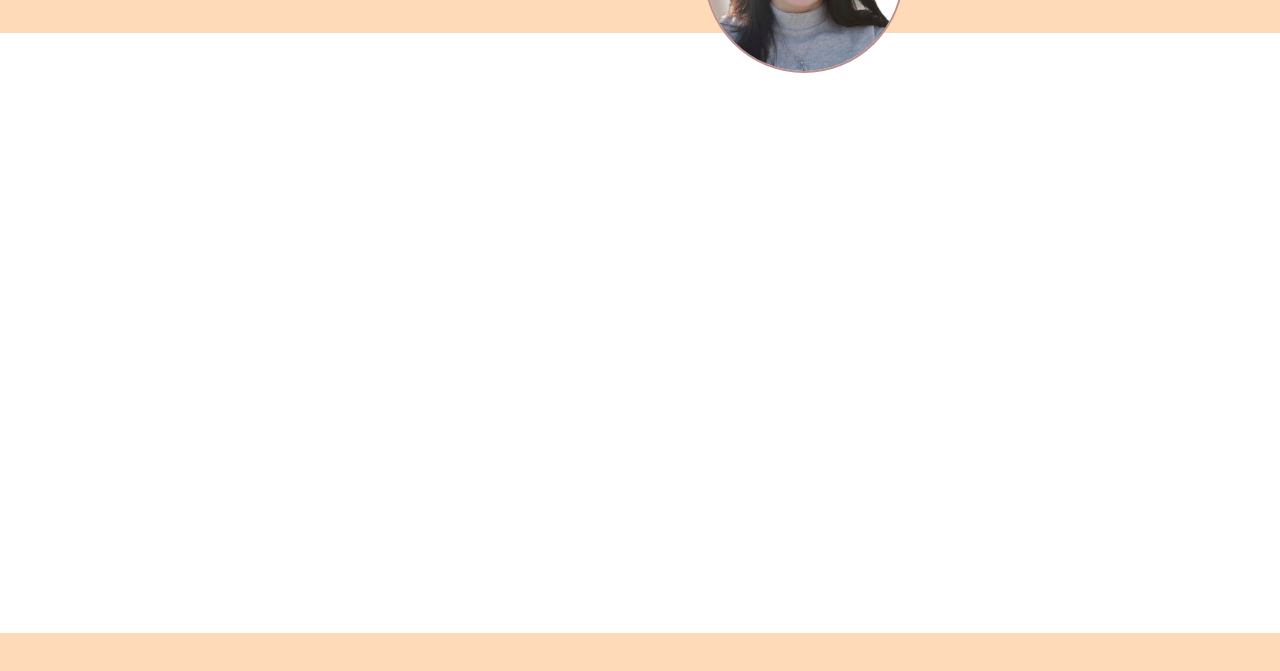
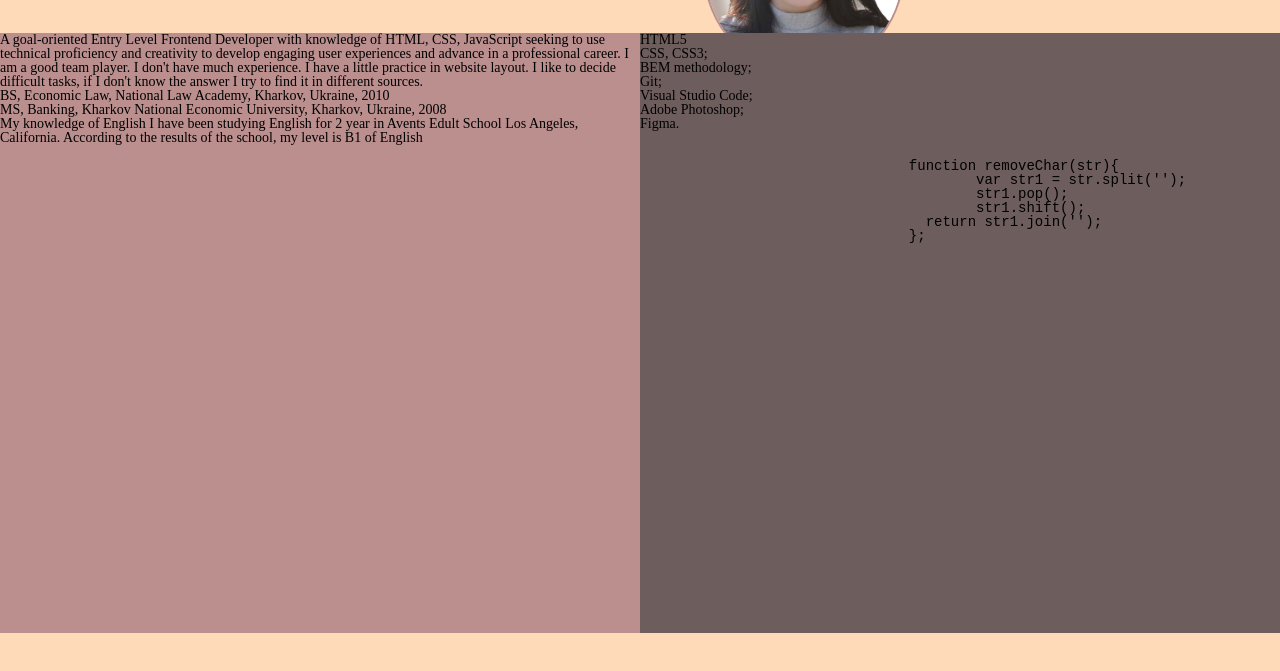
Before and after one commit to Ulpivov/rsschool-cv, a plain HTML site: page index.html in a window 1280 px wide. Shown: the part 127-798 px from the top of the page. Drawn offline with Linux system fonts and the light colour scheme.

Commit message:
feat: add basic page layout

```diff
--- a/index.html
+++ b/index.html
@@ -21,8 +21,52 @@
 			<img src="Ava.jpg" alt="photo" class="ava">
 		</div>
 	</header>
-	<main class="main"></main>
-	<footer class="footer"></footer>
+	<main class="main">
+		<section class="about">
+			<div class="summury">A goal-oriented Entry Level Frontend Developer with knowledge of HTML, CSS, JavaScript
+				seeking to use technical proficiency and creativity to develop engaging user experiences and advance in a
+				professional career.
+				I am a good team player. I don't have much experience. I have a little practice in website layout. I like to
+				decide difficult tasks, if I don't know the answer I try to find it in different sources.
+			</div>
+			<div class="education">
+				<ul class="eduction__list">
+					<li class="education__item">BS, Economic Law, National Law Academy, Kharkov, Ukraine, 2010</li>
+					<li class="education__item">MS, Banking, Kharkov National Economic University, Kharkov, Ukraine, 2008
+					</li>
+				</ul>
+			</div>
+			<div class="english">My knowledge of English I have been studying English for 2 year in Avents Edult School Los
+				Angeles, California. According to the results of the school, my level is B1 of English</div>
+		</section>
+		<section class="skills">
+			<ul class="skills__list">
+				<li class="skills__item">HTML5</li>
+				<li class="skills__item">CSS, CSS3;</li>
+				<li class="skills__item">BEM methodology;</li>
+				<li class="skills__item">Git;</li>
+				<li class="skills__item">Visual Studio Code;</li>
+				<li class="skills__item">Adobe Photoshop;</li>
+				<li class="skills__item">Figma.</li>
+			</ul>
+
+			<pre>
+			<code class="code">
+
+				function removeChar(str){
+					var str1 = str.split('');
+					str1.pop();
+					str1.shift();
+				  return str1.join('');
+		                };
+
+			</code>
+			</pre>
+		</section>
+	</main>
+	<footer class="footer">
+
+	</footer>
 
 
 </body>
--- a/style.css
+++ b/style.css
@@ -108,7 +108,15 @@ h1{
 .main{
 	display: flex;
 	min-height: calc(100vh - 25vh);
-
+	flex-direction: row;
+}
+.about{
+background: #BC8F8F;
+flex: 1;
+}
+.skills{
+background-color: #6e5d5d;
+flex: 1;
 }
 
 /*-----------------finish main--------------------------*/
```
